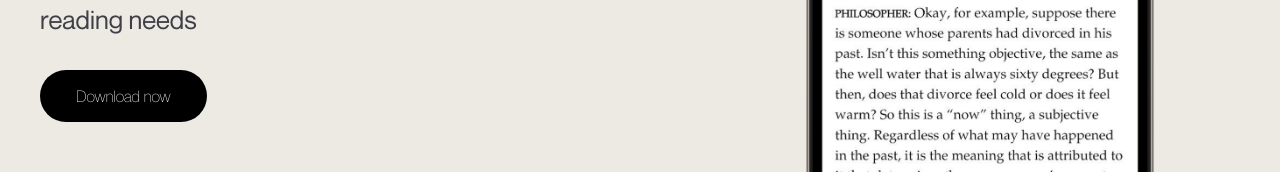
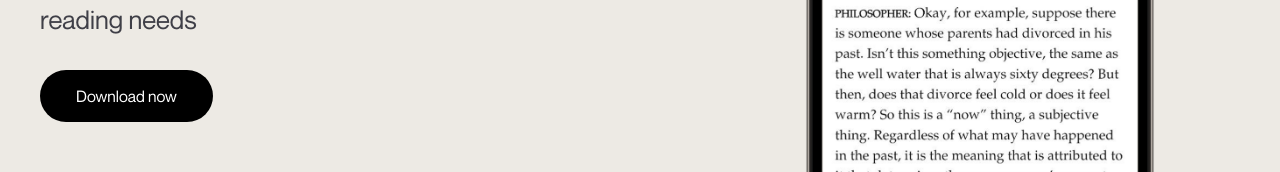
Before and after one commit to ved1nsh/Biblio-Landing-Page, a Next.js app: page / in a window 1280 px wide. Shown: the part 544-716 px from the top of the page. Built offline with nearby package versions, Linux system fonts and the light colour scheme.

Commit message:
Updated the APK

```diff
--- a/app/components/DownloadModal.tsx
+++ b/app/components/DownloadModal.tsx
@@ -65,7 +65,7 @@ export default function DownloadModal({ isOpen, onClose }: DownloadModalProps) {
 
                 <div className="mt-6 space-y-3">
                     <a
-                        href="https://drive.google.com/file/d/17V2jWIGM4mwZ7Zbm9CHmTJnYO-2Ak1sz/view?usp=drivesdk" // TODO: Paste your Android download link here
+                        href="https://drive.google.com/file/d/1GzNW6FXqJhUL-agJ2bD7SGzojmwiM6Ot/view?usp=drivesdk" // TODO: Paste your Android download link here
                         target="_blank"
                         rel="noreferrer"
                         className="flex items-center justify-between rounded-2xl border border-white/20 bg-white/5 px-4 py-3 transition-colors hover:bg-white/10"
--- a/app/page.tsx
+++ b/app/page.tsx
@@ -39,7 +39,7 @@ export default function Home() {
               <div className="mt-6 flex flex-row items-center justify-center md:mt-8 md:justify-start">
                 <button
                   onClick={() => setIsDownloadModalOpen(true)}
-                  className="rounded-full bg-black px-7 py-2.5 text-[12px] font-light text-white transition-opacity hover:opacity-85 md:px-9 md:py-3.5 md:text-[16px]"
+                  className="rounded-full bg-black px-7 py-2.5 text-[12px] font-regular text-white transition-opacity hover:opacity-85 md:px-9 md:py-3.5 md:text-[16px]"
                 >
                   Download now
                 </button>
```
